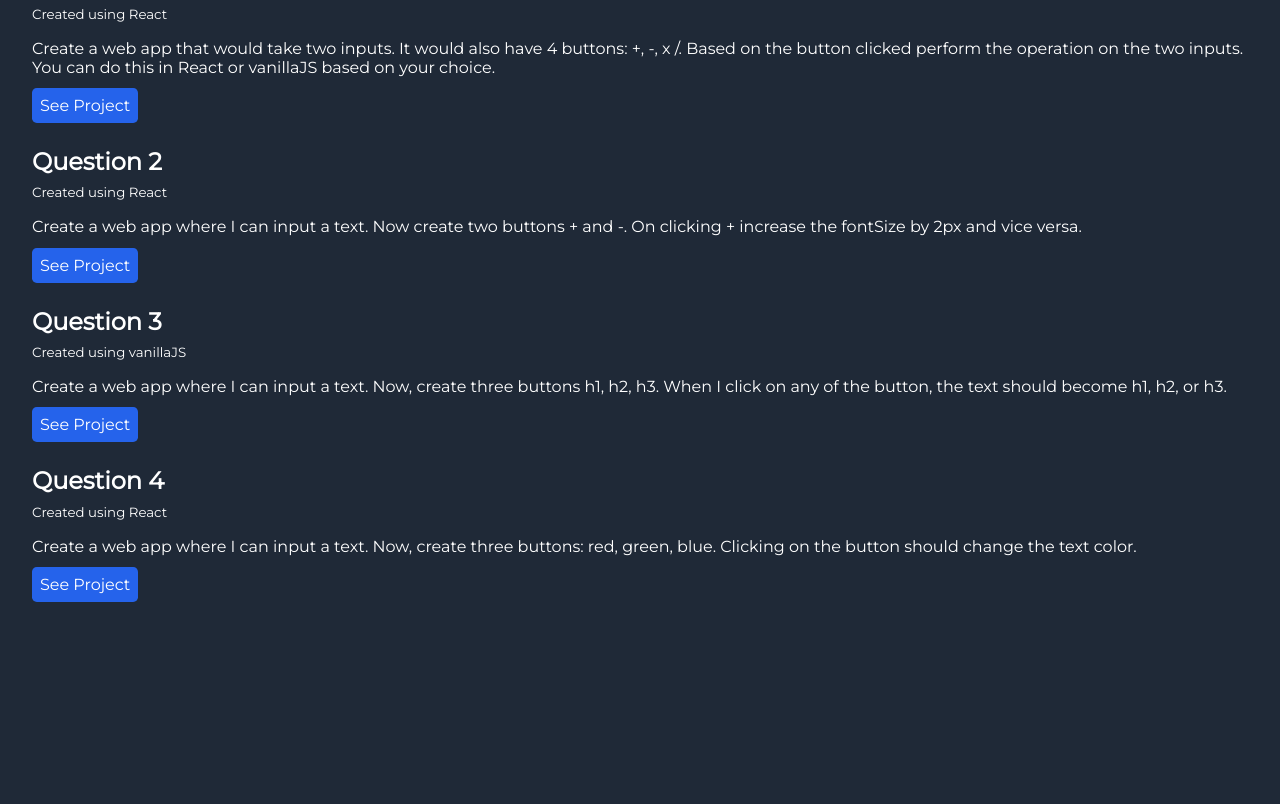
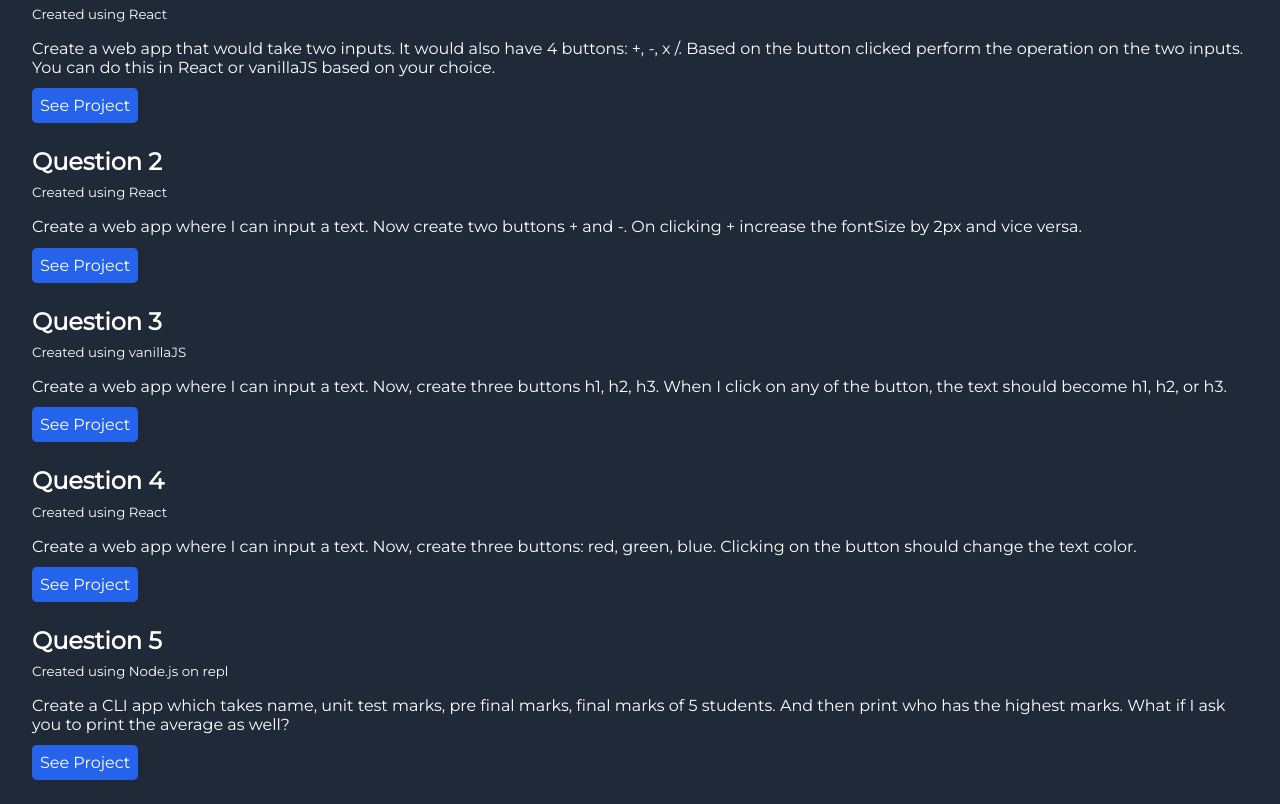
Before and after one commit to AmanHarsh02/neogcamp-level-zero-sample-interview-questions, a plain HTML site: page index.html in a window 1280 px wide. Shown: the part 124-928 px from the top of the page. Before the commit the page ends 800 px from the top, so only its background shows below. Drawn offline with Linux system fonts and the light colour scheme.

Commit message:
update: added question five

```diff
--- a/index.html
+++ b/index.html
@@ -45,6 +45,14 @@
                 <a href="https://de3bm1.csb.app/" target="_blank">See Project</a>
             </div>
         </li>
+        <li>
+            <div>
+                <h2>Question 5</h2>
+                <small>Created using Node.js on repl</small>
+                <p>Create a CLI app which takes name, unit test marks, pre final marks, final marks of 5 students. And then print who has the highest marks. What if I ask you to print the average as well?</p>
+                <a href="https://replit.com/@AmanHarsh1/Neog-Level-Zero-Sample-Question-5?embed=1&output=1" target="_blank">See Project</a>
+            </div>
+        </li>
     </ul>
 
 </body>
```
